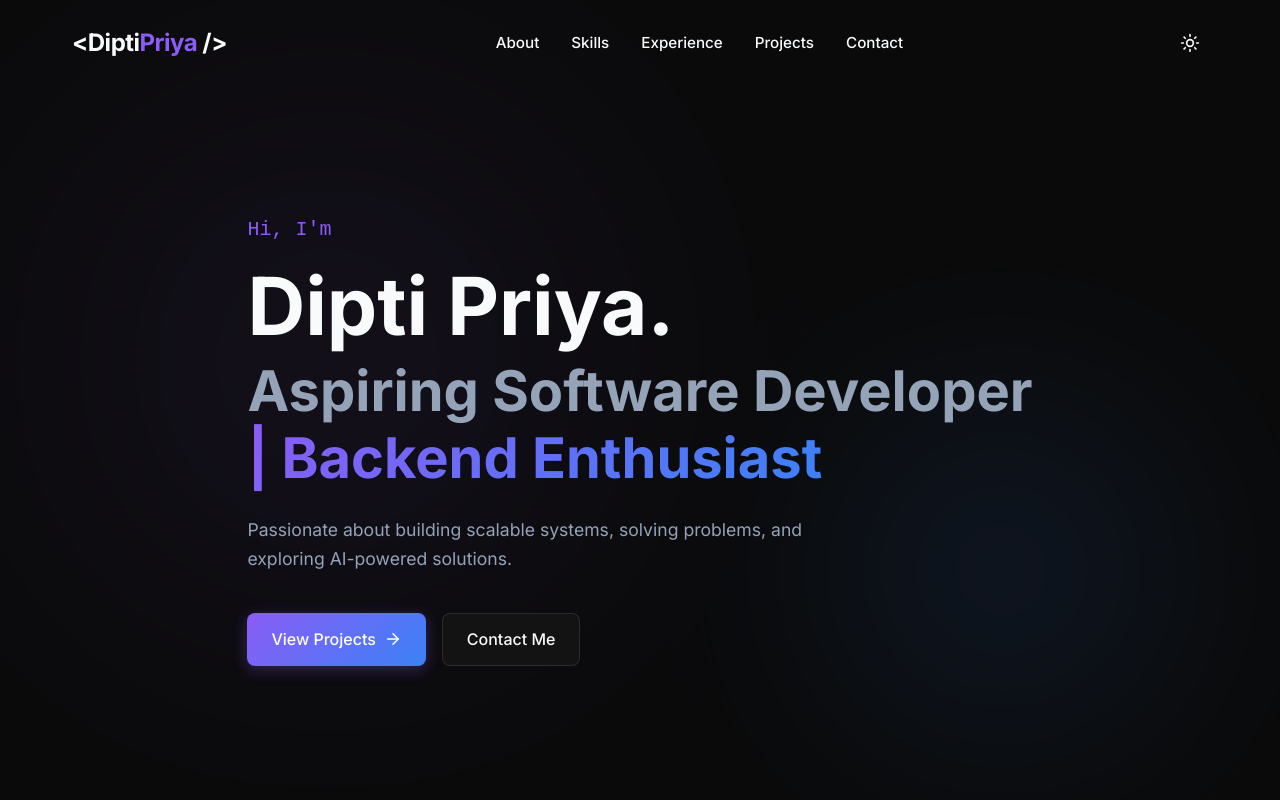
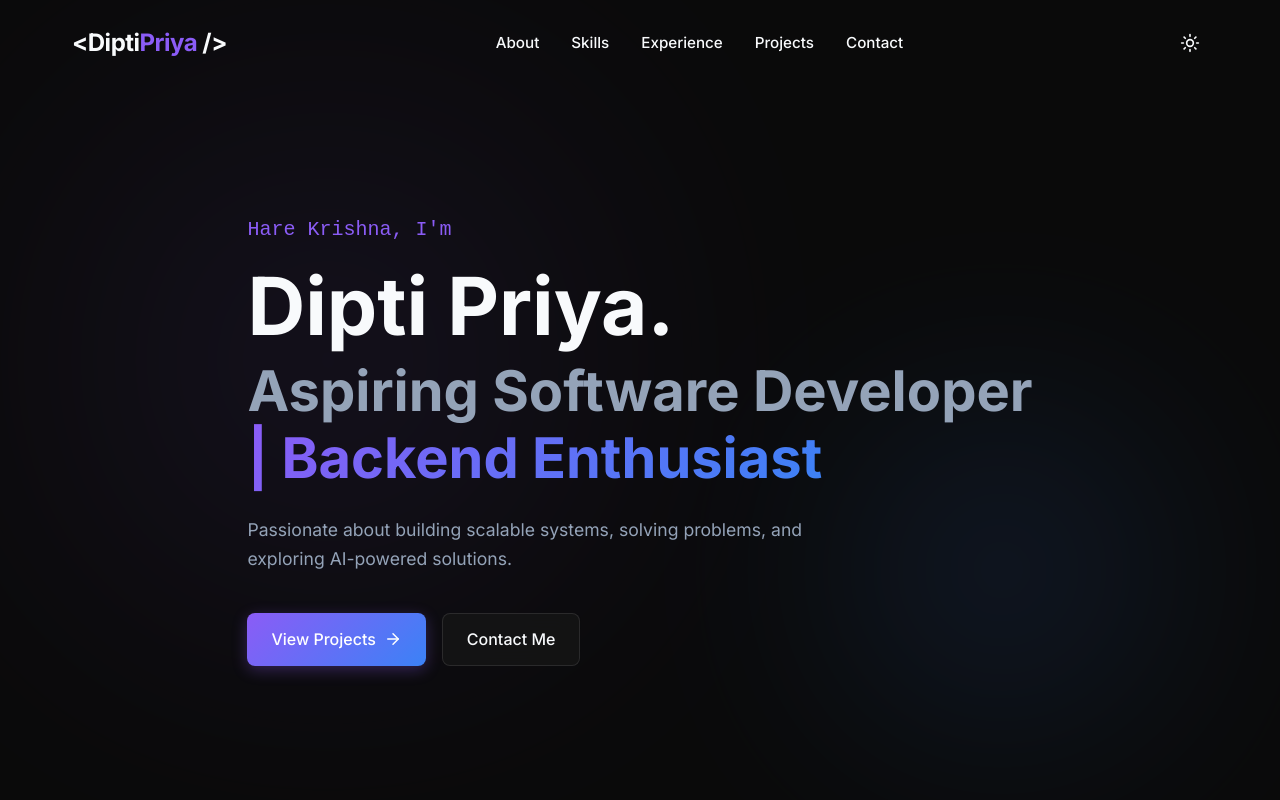
Before and after one commit to DiptiPriya-04/Dipti_Portfolio, a React (Vite) app: page / in a window 1280 px wide. Shown: the top 800 px of the page. Built offline with nearby package versions, Linux system fonts and the light colour scheme.

Commit message:
Update greeting in Hero section

```diff
--- a/src/components/Hero.jsx
+++ b/src/components/Hero.jsx
@@ -18,7 +18,7 @@ const Hero = () => {
             animate={{ opacity: 1 }}
             transition={{ delay: 0.2, duration: 0.5 }}
           >
-            Hi, I'm
+            Hare Krishna, I'm
           </motion.h2>
 
           <motion.h1
```
